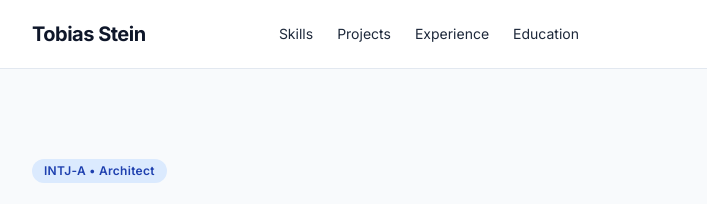
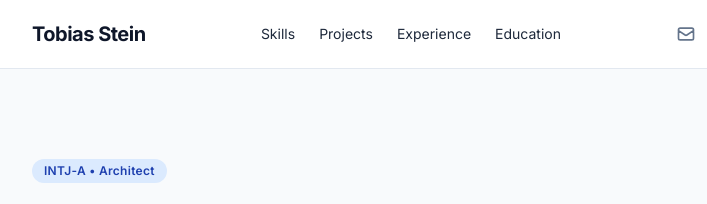
Before and after one commit to tobias-stein/me, a plain HTML site: page index.html in a window 1280 px wide. Shown: the top 204 px of the page, 120-827 px from the left. Drawn offline with nearby package versions, Linux system fonts and the light colour scheme.

Commit message:
Add files via upload

```diff
--- a/index.html
+++ b/index.html
@@ -55,7 +55,6 @@
 
     <!-- Header -->
     <header class="sticky top-0 z-50 bg-white/90 dark:bg-slate-900/90 backdrop-blur border-b border-slate-200 dark:border-slate-800 no-print">
-        <!-- Width fixed to match main content (max-w-5xl) -->
         <div class="max-w-5xl mx-auto px-6 py-4 flex flex-col md:flex-row justify-between items-center gap-4 md:gap-0">
 
             <!-- Left: Name -->
@@ -71,6 +70,10 @@
 
             <!-- Right: Socials & Download -->
             <div class="flex items-center gap-4">
+                <!-- Email (Restored) -->
+                <a href="mailto:tobias.stein@outlook.com" class="text-slate-500 hover:text-blue-600 dark:text-slate-400 dark:hover:text-blue-400 transition" title="Email">
+                    <svg class="w-5 h-5" fill="none" stroke="currentColor" viewBox="0 0 24 24"><path stroke-linecap="round" stroke-linejoin="round" stroke-width="2" d="M3 8l7.89 5.26a2 2 0 002.22 0L21 8M5 19h14a2 2 0 002-2V7a2 2 0 00-2-2H5a2 2 0 00-2 2v10a2 2 0 002 2z"></path></svg>
+                </a>
                 <!-- LinkedIn -->
                 <a href="https://linkedin.com/in/tobias-stein" target="_blank" class="text-slate-500 hover:text-blue-600 dark:text-slate-400 dark:hover:text-blue-400 transition" title="LinkedIn">
                     <svg class="w-5 h-5" fill="currentColor" viewBox="0 0 24 24"><path d="M19 0h-14c-2.761 0-5 2.239-5 5v14c0 2.761 2.239 5 5 5h14c2.762 0 5-2.239 5-5v-14c0-2.761-2.238-5-5-5zm-11 19h-3v-11h3v11zm-1.5-12.268c-.966 0-1.75-.79-1.75-1.764s.784-1.764 1.75-1.764 1.75.79 1.75 1.764-.783 1.764-1.75 1.764zm13.5 12.268h-3v-5.604c0-3.368-4-3.113-4 0v5.604h-3v-11h3v1.765c1.396-2.586 7-2.777 7 2.476v6.759z"/></svg>
```
